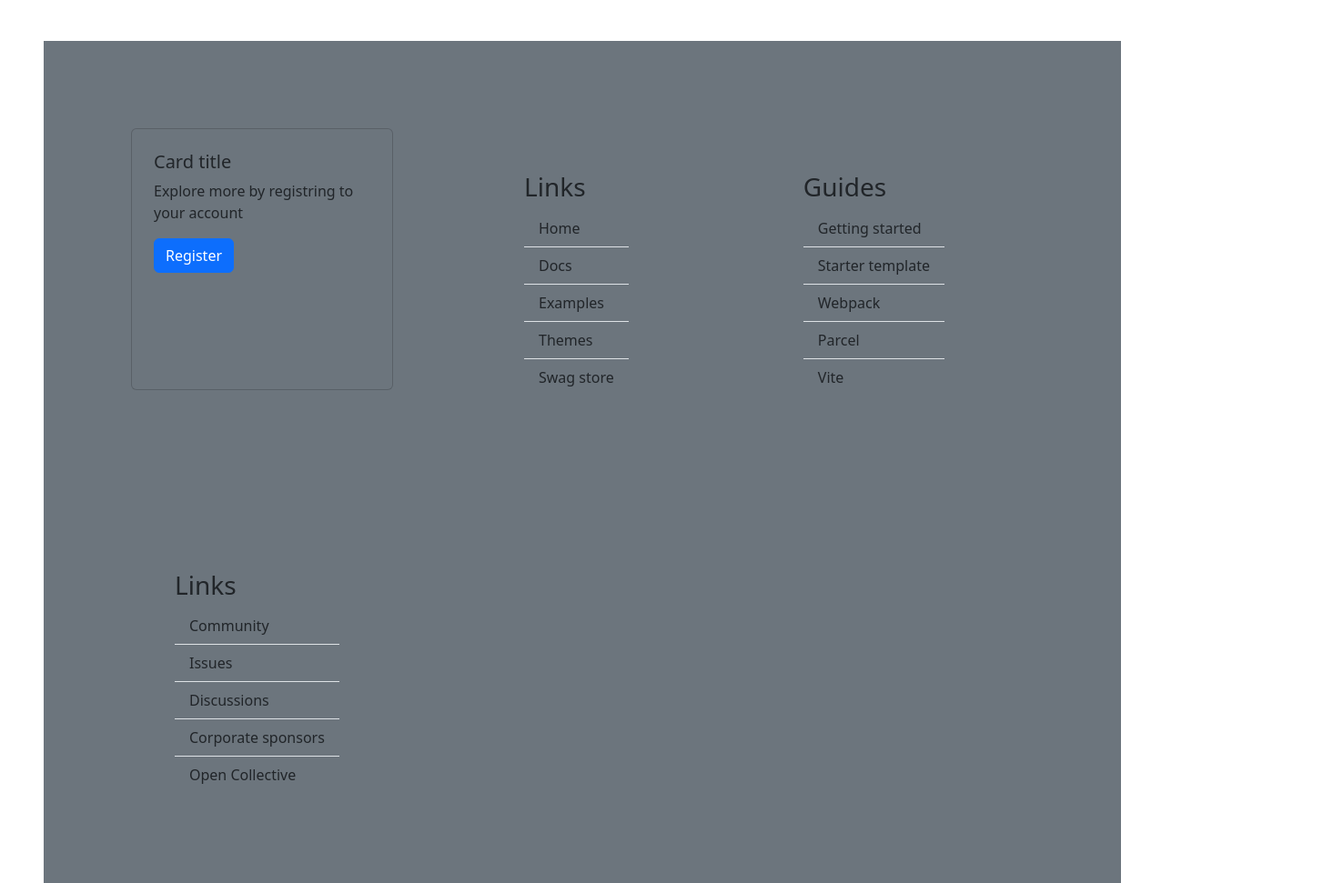
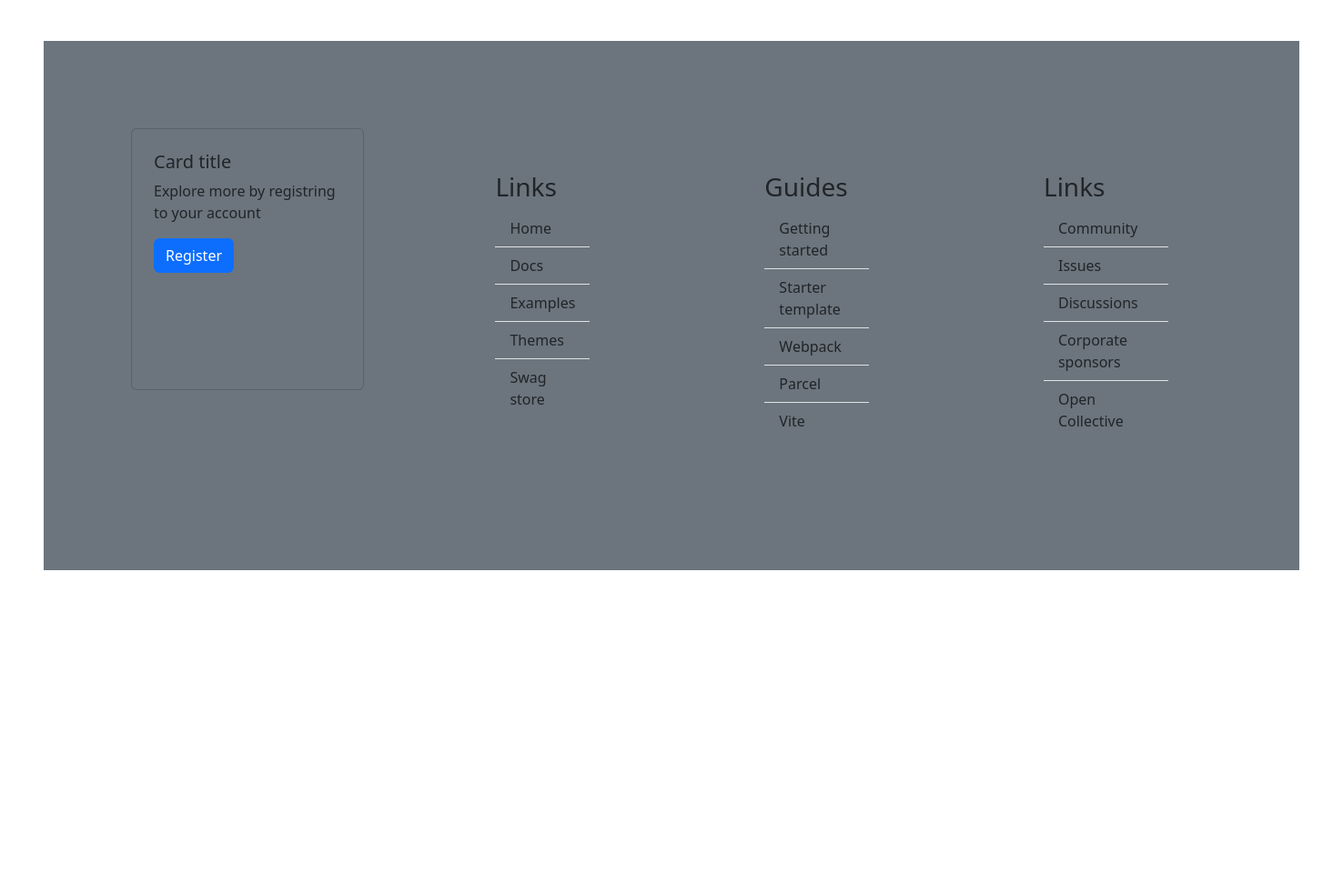
Before and after one commit to athulyarchandra/book-gallery-v1, a plain HTML site: page index.html in a window 1280 px wide. Shown: the part 2261-3232 px from the top of the page at 91% size, 1476 px wide, since content can reach past the window. After the commit the page ends 2936 px from the top, so only its background shows below. Drawn offline with nearby package versions, Linux system fonts and the light colour scheme.

Commit message:
book-gallery-v2

```diff
--- a/index.html
+++ b/index.html
@@ -320,7 +320,7 @@
         </div>
     </div>
     <!-- footer -->
-    <div class="footer d-inline-flex flex-xl-wrap flex-lg-wrap flex-md-wrap flex-sm-wrap p-5 m-5 bg-secondary ">
+    <div class="footer d-inline-flex flex-wrap flex-xl-nowrap p-5 m-5 bg-secondary ">
         <div class="card p-2 m-5 bg-secondary" style="width: 18rem; height: 18rem;">
             <div class="card-body">
                 <h5 class="card-title">Card title</h5>
```
